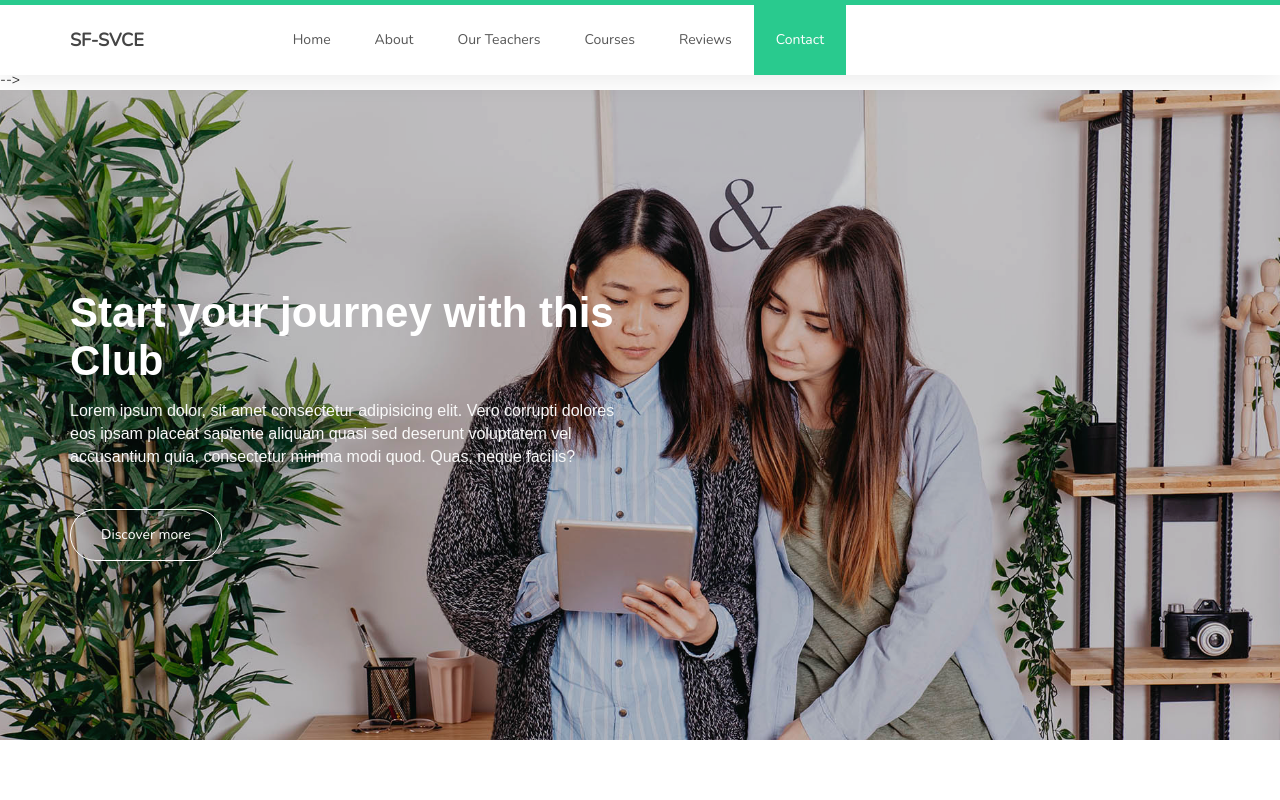
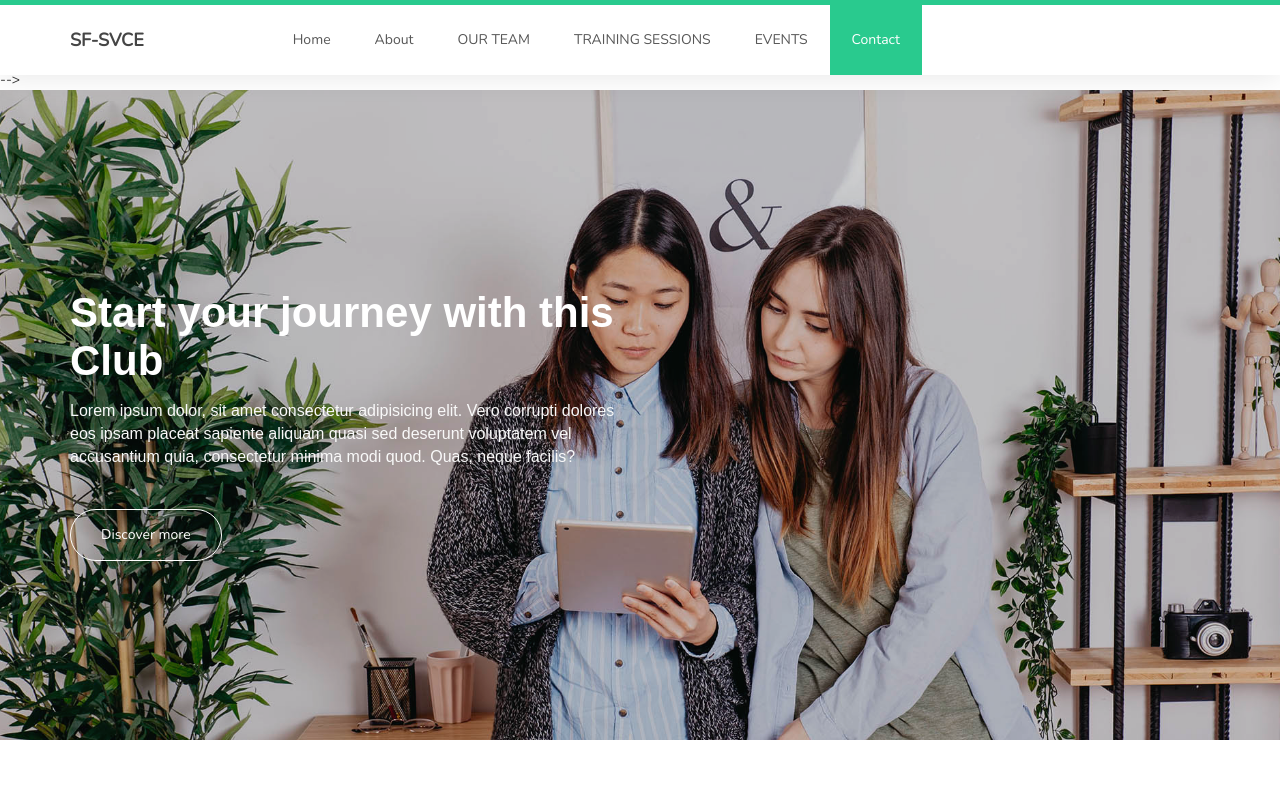
Before and after one commit to Naghub-coder/SF-SVCE, a plain HTML site: page index.html in a window 1280 px wide. Shown: the top 800 px of the page. Drawn offline with nearby package versions, Linux system fonts and the light colour scheme; a web font is replaced by a local one.

Commit message:
fifth commit

```diff
--- a/index.html
+++ b/index.html
@@ -55,9 +55,9 @@
                     <ul class="nav navbar-nav navbar-nav-first">
                          <li><a href="#top" class="smoothScroll">Home</a></li>
                          <li><a href="#about" class="smoothScroll">About</a></li>
-                         <li><a href="#team" class="smoothScroll">Our Teachers</a></li>
-                         <li><a href="#TrainingSessions" class="smoothScroll">Courses</a></li>
-                         <li><a href="#Events" class="smoothScroll">Reviews</a></li>
+                         <li><a href="#team" class="smoothScroll">OUR TEAM</a></li>
+                         <li><a href="#TrainingSessions" class="smoothScroll">TRAINING SESSIONS</a></li>
+                         <li><a href="#Events" class="smoothScroll">EVENTS</a></li>
                          <li><a href="#contact" class="smoothScroll">Contact</a></li>
                     </ul>
 
```
